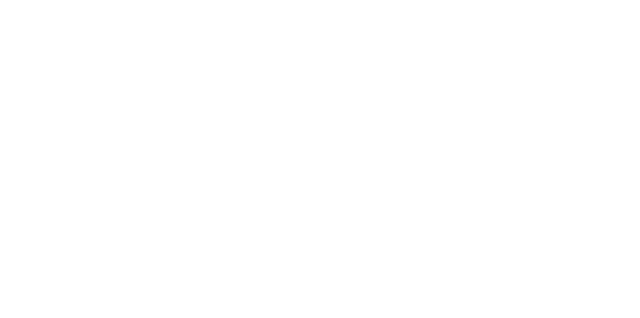
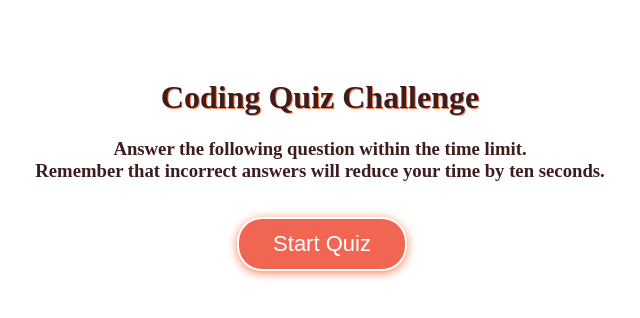
Before and after one commit to sheymanidze/Code-Quiz, a plain HTML site: page index.html in a window 1280 px wide. Shown: the whole page, without its empty margins (320-960 px from the left). Drawn offline with Linux system fonts and the light colour scheme; files that its build step writes are made by us from their sources; files whose address does not match are found by name.

Commit message:
start page html, css

```diff
--- a/assets/images/style.css
+++ /dev/null
@@ -1,4 +0,0 @@
-* {
-  margin:0;
-  padding:0;
-}
--- /dev/null
+++ b/assets/style.css
@@ -0,0 +1,56 @@
+*,
+*::before,
+*::after {
+  box-sizing: border-box;
+}
+
+.wrapper {
+  padding-top: 50px;
+  color: rgb(61, 29, 29);
+}
+
+header {
+  text-align: center;
+}
+
+h1 {
+  text-shadow: 1px 1px coral;
+}
+
+.card-footer {
+  text-align: center;
+}
+
+.card-footer::before {
+  content: " ";
+  display: block;
+}
+
+.card-footer::after {
+  content: " ";
+  display: block;
+  clear: both;
+}
+
+.Btn {
+  border: solid #ffff 2px;
+  background-color: rgb(241, 102, 83);
+  border-radius: 25px;
+  box-shadow: coral 0px 2px 10px 0px;
+  color: #ffff;
+  display: inline-block;
+  font-size: 22px;
+  line-height: 22px;
+  margin: 16px 16px 16px 20px;
+  padding: 14px 34px;
+  text-align: center;
+  cursor: pointer;
+}
+
+button[disabled] {
+  cursor: default;
+}
+
+.float-right {
+  float: right;
+}
--- a/index.html
+++ b/index.html
@@ -6,10 +6,22 @@
   <meta name="viewport" content="width=device-width, initial-scale=1.0" />
   <meta http-equiv="X-UA-Compatible" content="ie=edge" />
   <title>Code Quiz</title>
-  <link rel="stylesheet" href="style.css" />
+  <link rel="stylesheet" href="assets/style.css" />
 </head>
 
 <body>
+  <div class="wrapper">
+    <header>
+      <h1>Coding Quiz Challenge</h1>
+      <h3>Answer the following question within the time limit. <br> Remember that incorrect answers will reduce your
+        time by
+        ten seconds. </h3>
+    </header>
+    <div class="card-footer">
+      <button id="start" class="Btn">Start Quiz</button>
+    </div>
+  </div>
+  </div>
   <script src="script.js"></script>
 </body>
 
```
